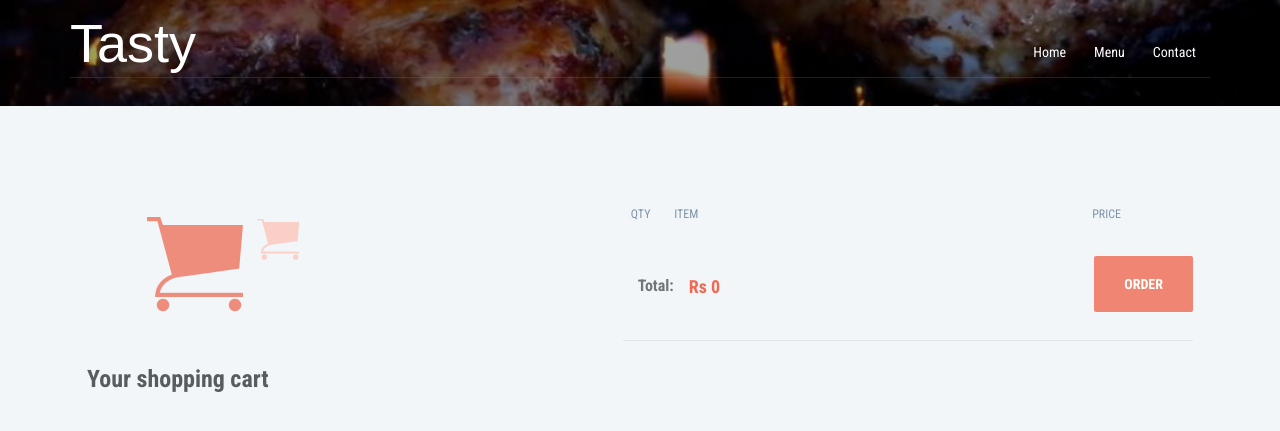
After one commit to sashank27/Caviar, a Django app: page /cart/ in a window 1280 px wide. The commit adds this page. Shown: the top 431 px of the page. Run offline with Django 3.2, Linux system fonts and the light colour scheme; the visitor is signed in with stand-in values (Sample User, id 1); data comes from the database, SQL or seed files in the repository; data that the repository does not hold is empty; some libraries are stand-ins or nearby versions; some web fonts are replaced.

Commit message:
Cart implemented

```diff
--- a/hotel/admin.py
+++ b/hotel/admin.py
@@ -1,5 +1,5 @@
 from django.contrib import admin
-from .models import Customer, Staff, Order, Food, Comment, Data, OrderContent
+from .models import Customer, Staff, Order, Food, Comment, Data, OrderContent, Cart
 
 admin.site.register(Customer)
 admin.site.register(Staff)
@@ -8,3 +8,4 @@ admin.site.register(Food)
 admin.site.register(Comment)
 admin.site.register(Data)
 admin.site.register(OrderContent)
+admin.site.register(Cart)
--- a/hotel/models.py
+++ b/hotel/models.py
@@ -137,5 +137,11 @@ class Data(models.Model):
     expenses = models.IntegerField()
 
 class OrderContent(models.Model):
+    quantity = models.IntegerField(default=1)
     food = models.ForeignKey(Food, on_delete=models.CASCADE)
     order = models.ForeignKey(Order, on_delete=models.CASCADE)
+
+class Cart(models.Model):
+    quantity = models.IntegerField(default=1)
+    food = models.ForeignKey(Food, on_delete=models.CASCADE)
+    user = models.ForeignKey(User, on_delete=models.CASCADE)
--- /dev/null
+++ b/hotel/static/assets/css/custom.css
@@ -0,0 +1,408 @@
+/*-----------------------------------
+	General Styles
+-----------------------------------*/
+
+body{
+	font-size : 14px;
+	background-color: #f2f6f9;
+}
+
+ul{
+	list-style-type: none;
+}
+
+a:hover {
+	text-decoration:none;
+}
+
+
+/*-----------------------------------
+	Navbar
+-----------------------------------*/
+
+.minicart{
+	background:url(../images/sprite.png);
+	background-position: -156px 11px;
+	background-repeat:no-repeat;
+	width: 40px;
+	height: 50px;
+	padding-right: 32px;
+}
+
+.navbar{
+	background-color: #4ea6bc;
+	padding: 15px ;
+	border-radius: 0;
+	margin: 0;
+}
+
+.navbar-brand{
+	color: #fff;
+	font-family: Open Sans, sans-serif;
+	padding-left: 32px;
+}
+
+.navbar-brand:hover{
+	color: #fff;
+}
+
+/*-----------------------------------
+	Breadcrumb
+-----------------------------------*/
+
+.breadcrumb > .active a{
+	color: #468595;
+	font-weight: bold;
+	text-transform: uppercase;
+}
+
+.breadcrumb li a{
+	color :#b3d4dc;
+	font-weight: bold;
+	text-transform: uppercase;
+}
+
+.breadcrumb>li+li:before {
+	content: "\00BB";
+}
+
+.breadcrumb{
+	margin-bottom: 100px;
+	background-color: #ffffff;
+}
+
+.breadcrumbBox{
+	background-color: #ffffff;
+	height: 100px;
+	margin-bottom: 100px;
+	padding-top: 32px;
+}
+
+/*-----------------------------------
+	Main
+-----------------------------------*/
+
+.container.text-center{
+	padding: 0 32px;
+}
+
+/*-----------------------------------
+	Logo and description
+----------------------------------- */
+
+
+.col-md-5.col-sm-12{
+	padding: 0;
+}
+
+.col-md-5.col-sm-12 h1{
+	color: #595c5f;
+	font-size: 24px;
+	font-weight: bold;
+	margin-bottom:30px;
+	text-align: left;
+}
+
+.col-md-5.col-sm-12 p{
+	color: #898e92;
+	line-height: 1.5;
+	max-width: 400px;
+	text-align: justify;
+}
+
+.bigcart{
+	background:url(../images/sprite.png);
+	background-position: 0px 11px;
+	background-repeat:no-repeat;
+	width: 155px;
+	height: 120px;
+	margin:0 0 40px 60px;
+}
+
+
+/*-----------------------------------
+	Cart items list
+-----------------------------------*/
+
+.col-md-7.col-sm-12{
+	padding-left: 50px ;
+	margin-bottom: 72px;
+}
+
+.row{
+	box-shadow: 0 1px 0 #e1e5e8;
+	padding-bottom :0;
+	padding-left: 15px;
+	background-color: #ffffff;
+	margin-bottom: 11px;
+}
+
+.row span{
+	padding: 20px 0 6px 0;
+}
+
+/* Column Captions */
+
+.columnCaptions{
+	color: #7e93a7;
+	font-size:12px;
+	text-transform: uppercase;
+	padding: 0;
+	box-shadow: 0 0 0;
+	background-color: #f2f6f9;
+}
+
+.columnCaptions span:first-child{
+	padding-left:8px;
+}
+
+.columnCaptions span{
+	padding: 0 21px 0 0;
+}
+
+.columnCaptions span:last-child{
+	float: right;
+	padding-right: 72px;
+}
+
+
+/* Items */
+
+.itemName{
+	color: #727578;
+	font-size :16px;
+	font-weight: bold;
+	float: left;
+	padding-left:25px;
+}
+
+
+.quantity{
+	color: #4ea6bc;
+	font-size :18px;
+	font-weight: bold;
+	float : left;
+	width: 42px;
+	padding-left: 7px;
+}
+
+
+.popbtn{
+	background-color: #e6edf3;
+	margin-left: 25px;
+	height: 63px;
+	width: 40px;
+	padding: 32px 0 0 14px !important;
+	float: right;
+	cursor: pointer;
+}
+
+.arrow{
+	width: 0;
+	height: 0;
+	border-left: 6px solid transparent;
+	border-right: 6px solid transparent;
+	border-top: 6px solid #858e97;
+}
+
+.price{
+	color: #f06953;
+	font-size :18px;
+	font-weight: bold;
+	float: right;
+}
+
+
+/* Totals */
+
+.totals{
+	background-color: #f2f6f9;
+}
+
+.totals span{
+	padding: 40px 15px 40px 0;
+}
+
+.totals .price{
+	float: left;
+}
+
+.totals .itemName{
+	margin-top: 1px;
+}
+
+.totals .order{
+	float: right;
+	padding: 0;
+	margin-top: 40px;
+	padding-left: 5px;
+	cursor: pointer;
+}
+
+.order a{
+	background-color: #f08573;
+	color: #fbfffa;
+	font-weight: bold;
+	border-radius: 2px;
+	padding: 20px 30px;
+}
+
+
+/* Popovers */
+
+.popover{
+	border-radius: 3px;
+	box-shadow: 0 0 1px 1px rgba(0,0,0,0.2);
+	border: 0;
+	background-color: #ffffff;
+}
+
+.popover.bottom{
+	margin-top: -9px;
+}
+
+.glyphicon{
+	width: 24px;
+	font-size: 24px;
+	padding: 0;
+}
+
+.glyphicon-pencil{
+	color: #858e97;
+	margin: 7px 12px 7px 10px;
+}
+
+.glyphicon-remove{
+	color: #f06953;
+	margin-right: 10px;
+}
+
+/*-----------------------------------
+	Media Queries
+----------------------------------- */
+
+/* Tablet size */
+
+@media (max-width: 992px) {
+
+	.container.text-center{
+		padding: 0 15px;
+	}
+
+	.breadcrumb{
+		margin-bottom: 32px;
+	}
+
+	.bigcart{
+		margin: 0 auto 40px auto;
+	}
+
+	.col-md-5.col-sm-12 h1{
+		text-align: center;
+	}
+
+	.col-md-5.col-sm-12 p{
+		margin: 0 auto 64px auto;
+		text-align: justify;
+	}
+
+	.col-md-7.col-sm-12{
+		padding-left: 10px ;
+		padding-right: 50px;
+	}
+
+	.totals{
+		box-shadow: 0 0 0;
+	}
+
+}
+
+
+/* Mobile device size */
+
+@media (max-width: 768px) {
+
+	.navbar{
+		padding:10px 0;
+	}
+
+	.minicart{
+		margin-right: -1px;
+		padding-right: 0;
+	}
+
+	.navbar-brand{
+		padding-left: 0;
+	}
+
+	.breadcrumbBox{
+		height:80px;
+		padding-top:21px;
+	}
+
+	.col-md-5.col-sm-12 p{
+		max-width: 300px;
+	}
+
+	.col-md-7.col-sm-12{
+		padding-left: 0;
+		padding-right: 15px;
+		margin-bottom: 32px;
+	}
+
+	.col-md-7.col-sm-12 ul{
+		padding-left: 15px ;
+	}
+
+	.columnCaptions span{
+		padding: 0 21px 0 0;
+	}
+
+	.columnCaptions span:last-child{
+		float: right;
+		padding-right: 42px;
+	}
+
+	.row{
+		padding-bottom:10px;
+	}
+
+	.quantity{
+		width: 23px;
+		padding-right: 40px !important;
+	}
+
+	.popbtn{
+		background-color: white;
+		position: absolute;
+		height:40px;
+		right: 0;
+	}
+
+	.price{
+		position: absolute;
+		right: 42px;
+	}
+
+	.totals{
+		padding: 0;
+	}
+
+	.totals .price{
+		position: static;
+	}
+
+	/* Change Bootstrap's default popover to make it look nice on a mobile device */
+
+	.popover.bottom>.arrow{
+		left: auto;
+		margin-left: 0;
+		right: 5px;
+	}
+
+	.popover.bottom{
+		margin-top: 7px;
+		margin-left: -40px;
+	}
+
+}
--- a/hotel/static/dist/css/style.css
+++ b/hotel/static/dist/css/style.css
@@ -513,7 +513,7 @@ i.fa.fa-twitter,i.fa.fa-facebook,i.fa.fa-google-plus,i.fa.fa-dribbble{
 /*-- //copyright --*/
 /*--Shortcodes--*/
 .bg-img{
-    background: url(../images/bg.jpg) no-repeat 0px -429px;
+    background: url(../../images/bg.jpg) no-repeat 0px -429px;
     background-size: cover;
 }
 .code-banner{
--- /dev/null
+++ b/hotel/templates/includes/banner1.html
@@ -0,0 +1,27 @@
+        {% load staticfiles %}
+
+        <div class="banner code-banner">
+			<div class="container">
+				<div class="header">
+					<div class="logo">
+						<h1><a href="index.html">Tasty</a></h1>
+					</div>
+					<div class="top-nav">
+						<nav class="navbar navbar-default">
+								<button type="button" class="navbar-toggle collapsed" data-toggle="collapse" data-target="#bs-example-navbar-collapse-1">Menu
+								</button>
+							<!-- Collect the nav links, forms, and other content for toggling -->
+							<div class="collapse navbar-collapse" id="bs-example-navbar-collapse-1">
+								<ul class="nav navbar-nav">
+									<li><a href="index.html">Home</a></li>
+									<li><a href="menu.html">Menu</a></li>
+									<li><a href="contact.html">Contact</a></li>
+									<div class="clearfix"> </div>
+								</ul>
+							</div>
+						</nav>
+					</div>
+					<div class="clearfix"> </div>
+				</div>
+			</div>
+		</div>
--- a/hotel/templates/includes/landing_top.html
+++ b/hotel/templates/includes/landing_top.html
@@ -22,7 +22,9 @@ Smartphone Compatible web template, free webdesigns for Nokia, Samsung, LG, Sony
 <link href='//fonts.googleapis.com/css?family=Francois+One' rel='stylesheet' type='text/css'>
 <link href='//fonts.googleapis.com/css?family=Cinzel+Decorative:400,700,900' rel='stylesheet' type='text/css'>
 <link href='//fonts.googleapis.com/css?family=Roboto+Condensed:400,700italic,700,400italic,300italic,300' rel='stylesheet' type='text/css'>
-<!-- //font -->
+<link rel="stylesheet" type="text/css" href="{% static 'assets/css/custom.css' %}"/>
+<link href='http://fonts.googleapis.com/css?family=Open+Sans' rel='stylesheet' type='text/css'>
+    <!-- //font -->
 <script src="{% static 'js/jquery-1.11.1.min.js' %}"></script>
 <script src="{% static 'js/bootstrap.js' %}"></script>
 <script src="{% static 'js/SmoothScroll.min.js' %}"></script>
--- /dev/null
+++ b/hotel/templates/user/cart.html
@@ -0,0 +1,63 @@
+{% load staticfiles %}
+
+{% include "../includes/landing_top.html" %}
+
+{% load mathfilters %}
+
+<body>
+	<div  class="bg-img">
+		<!-- banner -->
+		{% include "../includes/banner1.html" %}
+		<!-- //banner -->
+	</div>
+
+
+        <div style="height:100px;"></div>
+
+		<div class="container text-center">
+
+			<div class="col-md-5 col-sm-12">
+				<div class="bigcart"></div>
+				<h1>Your shopping cart</h1>
+			</div>
+
+			<div class="col-md-7 col-sm-12 text-left">
+				<ul>
+					<li class="row list-inline columnCaptions">
+						<span>QTY</span>
+						<span>ITEM</span>
+						<span>Price</span>
+					</li>
+                    {% for item in items %}
+					<li class="row">
+						<span class="quantity">{{item.quantity}}</span>
+						<span class="itemName">{{item.food.name}}</span>
+                        <span class="popbtn"><a class="arrow" id="{{item.id}}"></a></span>
+                        <span class="price">Rs {{ item.food.sale_price|mul:item.quantity }}</span>
+                    </li>
+                    {% endfor %}
+                    <li class="row totals">
+						<span class="itemName">Total:</span>
+						<span class="price">Rs {{total}}</span>
+						<span class="order"> <a class="text-center">ORDER</a></span>
+					</li>
+				</ul>
+			</div>
+
+		</div>
+
+		<!-- The popover content -->
+
+		<div id="popover" style="display: none">
+			<a><span class="glyphicon glyphicon-pencil"></span></a>
+			<a id="remove"><span class="glyphicon glyphicon-remove"></span></a>
+		</div>
+
+		<!-- JavaScript includes -->
+
+		<script src="http://code.jquery.com/jquery-1.11.0.min.js"></script>
+		<script src="{% static 'js/bootstrap.js' %}"></script>
+		<script src="{% static 'assets/js/customjs.js' %}"></script>
+
+	</body>
+</html>
--- a/hotel/templates/user/menu.html
+++ b/hotel/templates/user/menu.html
@@ -20,7 +20,7 @@
 					{% for food in foods %}
 					<div class="col-md-3 menu-grid">
 						<div class="agile-menu-grid">
-							<a href="single.html">
+							<a href="{% url 'hotel:food_details' food.id %}">
 								<img src="{% static 'images/m1.jpg' %}" alt="" />
 								<div class="agileits-caption">
 									<h4>{{food.name}}</h4>
--- a/hotel/urls.py
+++ b/hotel/urls.py
@@ -10,9 +10,13 @@ urlpatterns = [
     url(r'^foods/$', views.foods, name='foods'),
     url(r'^landing/$', views.landing, name='landing'),
     url(r'^sales/$', views.sales, name='sales'),
+    url(r'^foodDetails/(?P<foodID>\d+)/$', views.food_details, name='food_details'),
 
-    url(r'^add_user/$', views.add_user, name='add_user'),
+    url(r'^add_user/(?P<ID>\d+)/$', views.add_user, name='add_user'),
+    url(r'^delete_item/(?P<ID>\d+)/$', views.delete_item, name='delete_item'),
+    url(r'^addTocart/(?P<foodID>\d+)/(?P<userID>\d+)/$', views.addTocart, name='addTocart'),
     url(r'^add_food/$', views.add_food, name='add_food'),
+    url(r'^cart/$', views.cart, name='cart'),
     url(r'^add_sales/$', views.add_sales, name='add_sales'),
     url(r'^confirm_order/(?P<orderID>\d+)/$', views.confirm_order, name='confirm_order'),
     url(r'^confirm_delivery/(?P<orderID>\d+)/$', views.confirm_delivery, name='confirm_delivery'),
--- a/hotel/views.py
+++ b/hotel/views.py
@@ -14,7 +14,7 @@ from django.contrib.auth.decorators import login_required
 from django.contrib import messages
 from django.utils import timezone
 from reportlab.pdfgen import canvas
-from .models import Customer, Comment, Order, Food, Data
+from .models import Customer, Comment, Order, Food, Data, Cart
 from .forms import SignUpForm
 
 @login_required
@@ -208,3 +208,27 @@ def edit_sales(request, saleID):
 
 def landing(request):
     return render(request, 'user/index.html', {})
+
+def food_details(request, foodID):
+    food = Food.objects.get(id=foodID)
+    return render(request, 'user/single.html', {'food':food})
+
+def addTocart(request, foodID, userID):
+    food = Food.objects.get(id=foodID)
+    user = User.objects.get(id=userID)
+    cart = Cart.objects.create(food=food, user=user)
+    cart.save()
+    return redirect('hotel:cart')
+
+def cart(request):
+    user = User.objects.get(id=request.user.id)
+    items = Cart.objects.filter(user=user)
+    total = 0
+    for item in items:
+        total += item.food.sale_price
+    return render(request, 'user/cart.html', {'items': items, 'total':total})
+
+def delete_item(request, ID):
+    item = Cart.objects.get(id=ID)
+    item.delete()
+    return redirect('hotel:cart')
--- a/reflex/settings.py
+++ b/reflex/settings.py
@@ -38,6 +38,7 @@ INSTALLED_APPS = [
     'django.contrib.messages',
     'django.contrib.staticfiles',
     'hotel',
+    'mathfilters',
 ]
 
 MIDDLEWARE = [
```
Also changed, not shown: hotel/static/assets/js/customjs.js (added, +36 -0 lines), hotel/templates/user/single.html (+9 -7 lines), hotel/static/assets/images/sprite.png (added), hotel/static/dist/fonts/glyphicons-halflings-regular.ttf (added), hotel/static/dist/fonts/glyphicons-halflings-regular.woff (added), 2 other files.
